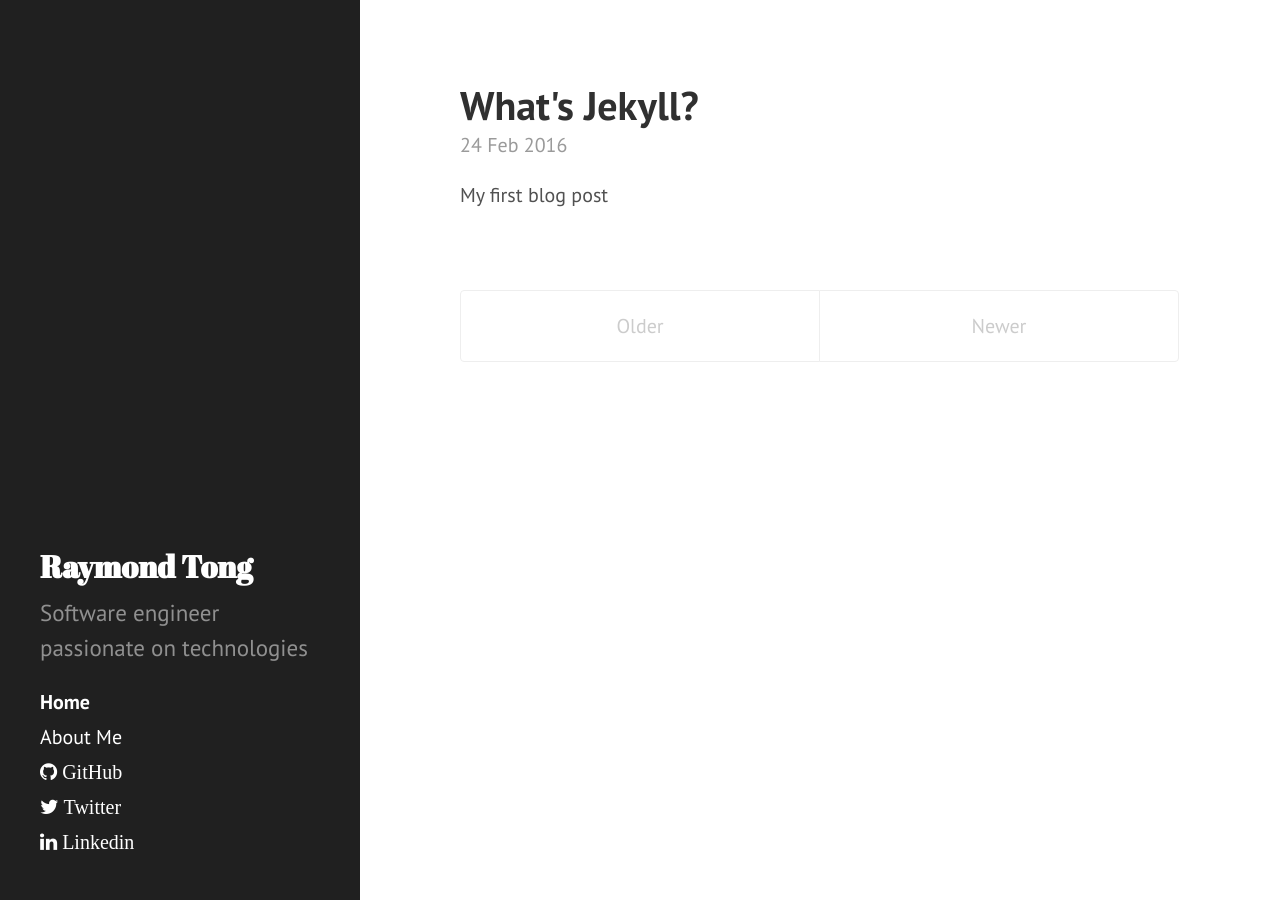
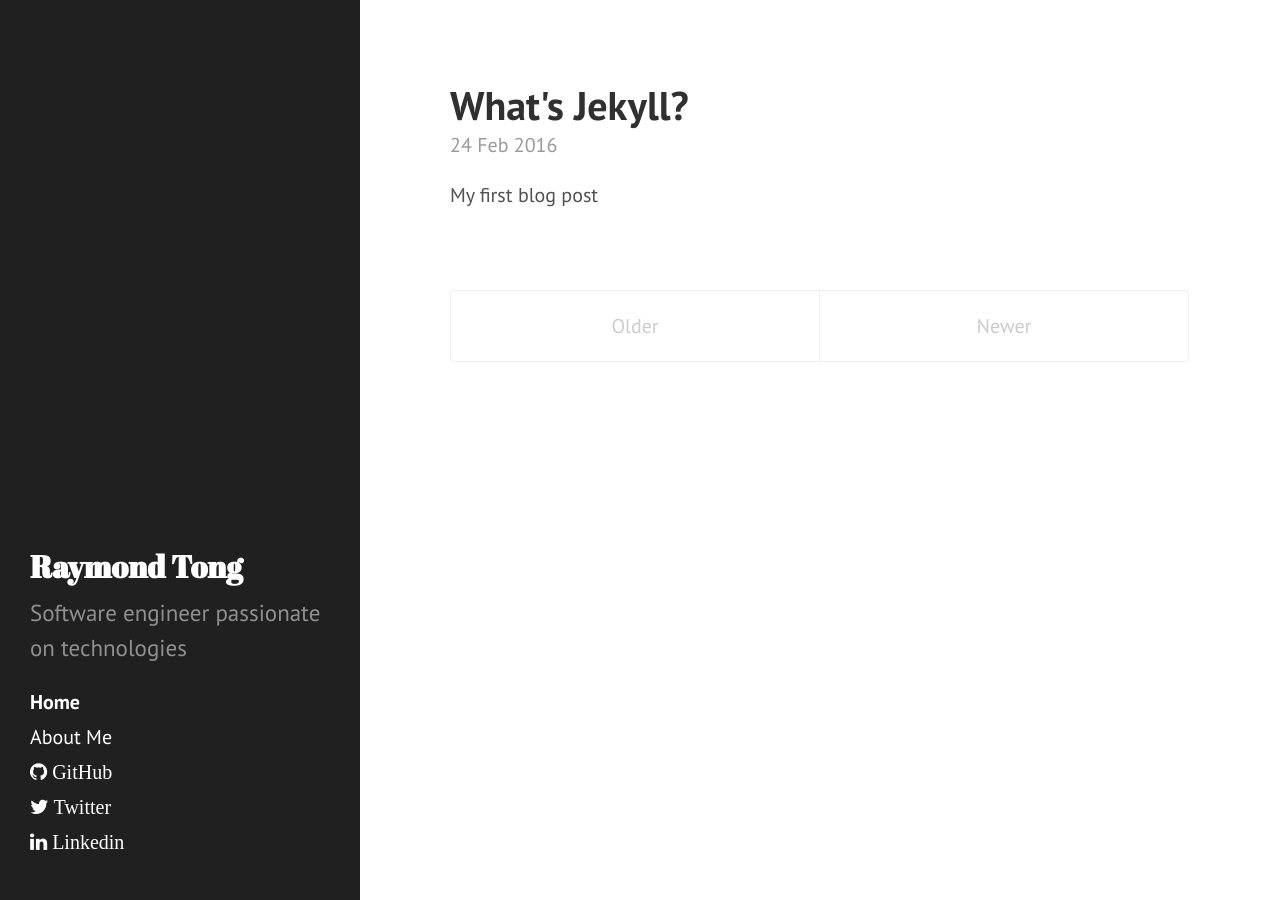
Before and after one commit to raytong82/raytong8, a Jekyll site: the page built from index.html, in a window 1280 px wide. Built offline with Jekyll 4.4.1, drawn with Linux system fonts in a browser that asks for light colours; nearby versions of some CDN libraries; the list of posts is cut into pages by our own code.

Commit message:
update config

```diff
--- a/public/css/poole.css
+++ b/public/css/poole.css
@@ -287,8 +287,8 @@
 
 .container {
   max-width: 38rem;
-  padding-left:  1rem;
-  padding-right: 1rem;
+  padding-left:  0.5rem;
+  padding-right: 0.5rem;
   margin-left:  auto;
   margin-right: auto;
 }
```
